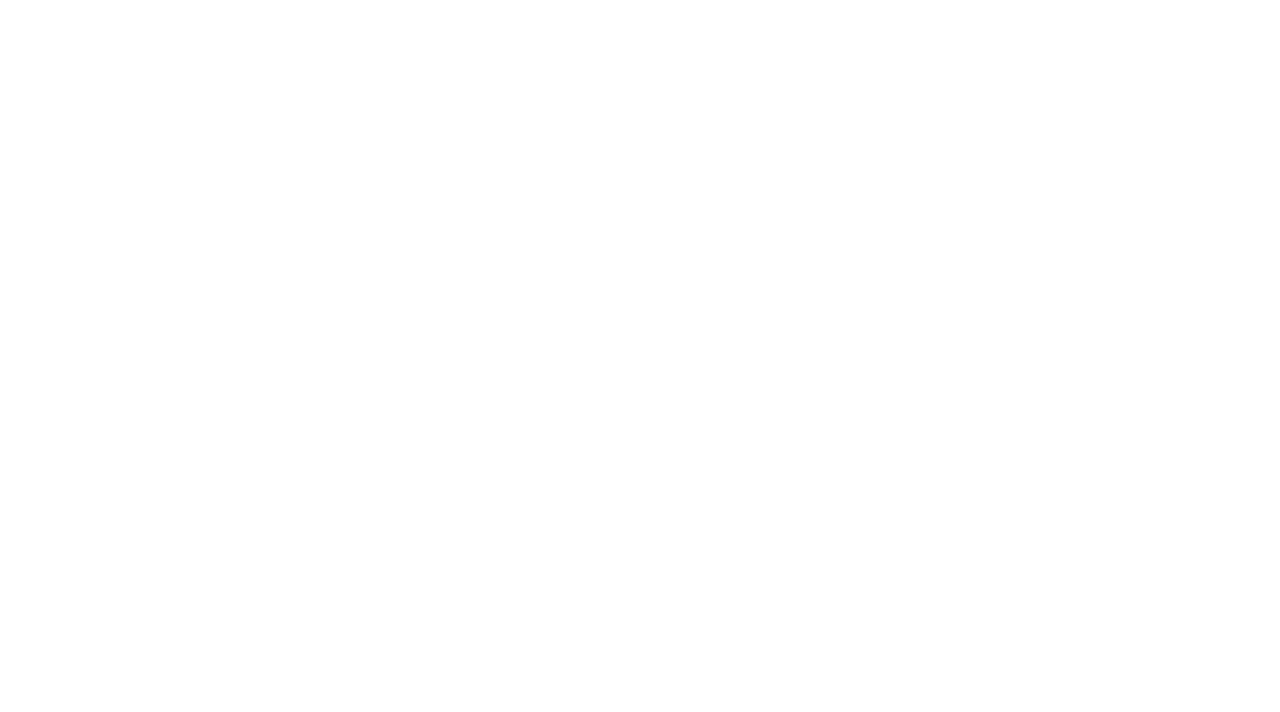
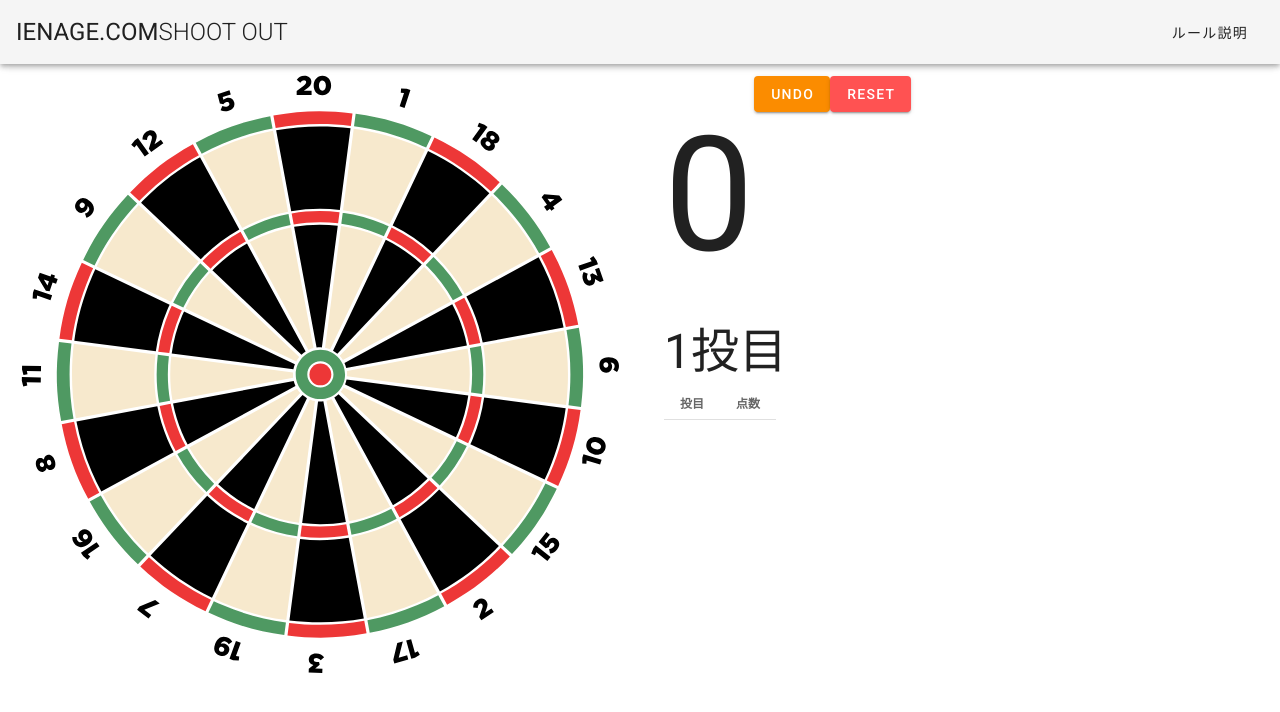
Before and after one commit to nanchovy/countup, a Vue app: page /#/shootout in a window 1280 px wide. Shown: the top 712 px of the page. Built offline with nearby package versions, Linux system fonts and the light colour scheme.

Commit message:
feat: create shootout page
shootoutページと基本的なロジックを作成
細かい部分は未実装

```diff
--- a/src/components/CountUp.vue
+++ b/src/components/CountUp.vue
@@ -84,7 +84,7 @@
   import IenageFooter from '@/components/Footer.vue'
 
 export default {
-  name: 'App',
+  name: 'CountUp',
   components: {
     DartBoard,
     ScoreBoard,
--- a/src/components/ShootOut.vue
+++ b/src/components/ShootOut.vue
@@ -1,14 +1,134 @@
 <template>
   <v-app>
     <v-app-bar app>
+      <v-toolbar-title class="headline text-uppercase">
+        <span>ienage.com</span>
+        <span class="font-weight-light">SHOOT OUT</span>
+      </v-toolbar-title>
+      <div class="flex-grow-1"></div>
+      <v-dialog
+        v-model="dialogRule"
+        width="500"
+      >
+        <template v-slot:activator="{ on }">
+          <v-btn text v-on="on">ルール説明</v-btn>
+        </template>
+        <v-card>
+          <v-card-title
+            class="headline grey lighten-2"
+            primary-title
+          >
+            ルール説明
+          </v-card-title>
+          <v-card-text>
+            1ラウンド3投で8ラウンド、計24投のスコアで競います。
+            刺さった場所をクリックするとスコアに加算されます。
+          </v-card-text>
+        </v-card>
+      </v-dialog>
+    </v-app-bar>
 
-    </v-app-bar>
+    <v-content>
+      <v-layout>
+        <v-row>
+          <v-col cols="12" md="6">
+            <dart-board
+              @clicked="clicked"
+              :bullConfig="bullConfig"
+            />
+          </v-col>
+          <v-col cols="12" md="6">
+            <score-board
+              :history="history"
+              :over="over"
+            />
+          </v-col>
+        </v-row>
+      </v-layout>
+    </v-content>
   </v-app>
 </template>
 
 <script>
+import DartBoard from '@/components/DartBoard.vue'
+import ScoreBoard from '@/components/ScoreBoard.vue'
+
 export default {
-
+  name: 'ShootOut',
+  components: {
+    DartBoard,
+    ScoreBoard,
+  },
+  data: () => ({
+    dialogRule: false,
+    history: [],
+    validAreaHitHistory: [],
+    dialogRule: false,
+    magnification: 1,
+    over: false,
+    bullConfig: "separate"
+  }),
+  methods: {
+    clicked (number, times) {
+      if (this.history.length >= 24) return
+      console.log(number)
+      if (number !== 0 && this.isValidArea(number)) {
+        // 有効エリアにhitした場合、
+        // 点数を追加
+        // 倍率を更新
+        // VAHHにエリアを追加
+        this.history.push({ score: number*times*this.magnification })
+        this.magnification++
+        this.validAreaHitHistory.push(number)
+      } else {
+        // 向こうエリアにhitした場合、
+        // 0点を追加
+        // VAHHに0を追加
+        this.history.push({ score: 0 })
+        this.validAreaHitHistory.push(0)
+      }
+      // this.history.push({ score: number*times*magnification })
+      this.history[this.history.length-1]["order"] = this.history.length
+      this.isOver()
+    },
+    isValidArea (number) {
+      if (this.validAreaHitHistory.findIndex(area => area === number) === -1) {
+        // 数字がすでに存在=>area無効
+        console.log("true")
+        return true
+      } else {
+        // 数字が存在していない=>area有効
+        console.log("false")
+        return false
+      }
+    },
+    isOver () {
+      if (this.history.length >= 24) {
+        alert("over!")
+        this.over = true
+        return true
+      } else {
+        this.over = false
+        return false
+      }
+    },
+    isGameGoing () {
+      if (this.history.length > 0 && this.history.length < 24) {
+        return true
+      } else {
+        return false
+      }
+    },
+    resetHistory () {
+      this.history = []
+      this.over = false
+    }
+  },
+  watch: {
+    history: function (newVal, oldVal) {
+      this.gameOnGoing = this.isGameGoing()
+    }
+  }
 }
 </script>
 
--- a/src/router.js
+++ b/src/router.js
@@ -3,13 +3,15 @@ import VueRouter from 'vue-router'
 
 import Home from '@/components/Home.vue'
 import CountUp from '@/components/CountUp.vue'
+import ShootOut from '@/components/ShootOut.vue'
 
 Vue.use(VueRouter)
 
 const router = new VueRouter({
   routes: [
     { path: '/', component: Home },
-    { path: '/countup', component: CountUp }
+    { path: '/countup', component: CountUp },
+    { path: '/shootout', component: ShootOut },
   ]
 })
 
```
